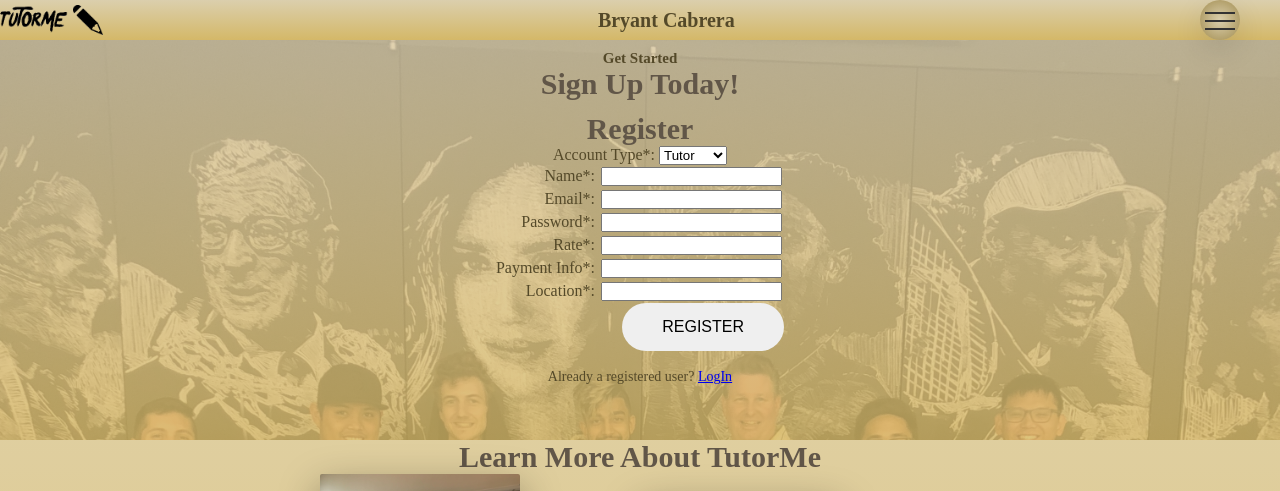
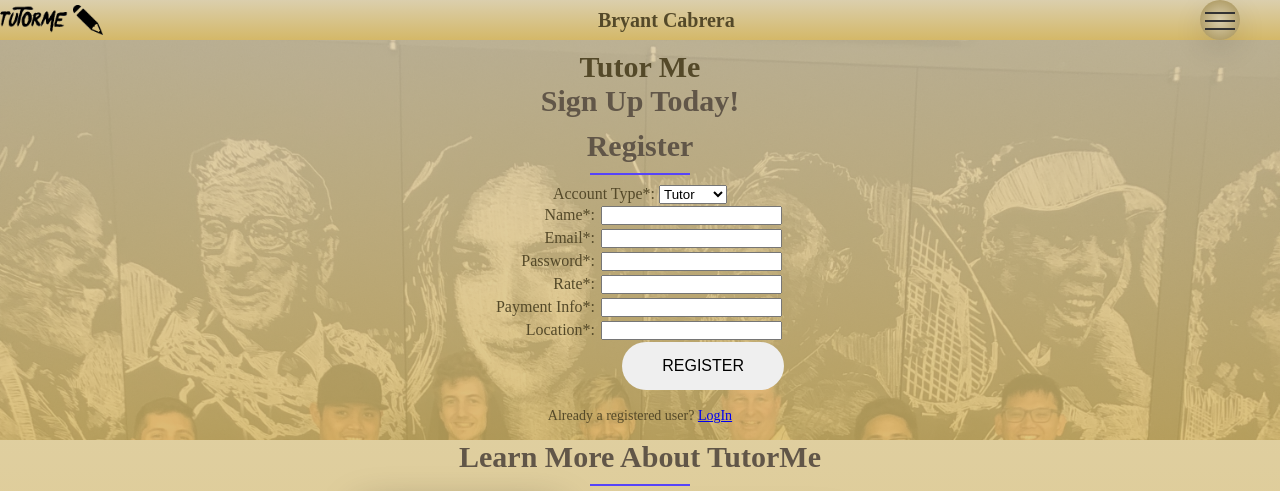
Before and after one commit to BryantCabrera/tutor-me, a Node project: template views/index.ejs in a window 1280 px wide. Shown: the top 491 px of the page. Run offline with Node 20 templates, Linux system fonts and the light colour scheme; the template is opened without the code that fills it, so the values that code supplies are empty; some web fonts are replaced.

Commit message:
Adds Home Index Route view page styling.

```diff
--- a/public/css/style.css
+++ b/public/css/style.css
@@ -577,9 +577,18 @@
   /** Videos **/
   /** Benefits **/
   /** Testimonials **/ }
+  .home h1 {
+    font-size: 3rem; }
   .home section:not(:last-child) h2 {
     font-size: 3rem;
     color: #615648; }
+  .home section h2:first-child:after {
+    display: block;
+    margin: 1rem auto;
+    height: .2rem;
+    width: 10rem;
+    content: " ";
+    background-color: #5643fa; }
   .home .onboarding {
     display: flex;
     flex-direction: column;
--- a/public/sass/pages/_home.scss
+++ b/public/sass/pages/_home.scss
@@ -1,7 +1,20 @@
 .home {
+    & h1 {
+        font-size: 3rem;
+    }
+
     & section:not(:last-child) h2 {
         font-size: 3rem;
         color: $color-secondary-medium;
+    }
+
+    & section h2:first-child:after {
+        display: block;
+        margin: 1rem auto;
+        height: .2rem;
+        width: 10rem;
+        content: " ";
+        background-color: $color-tertiary-dark;
     }
 
     & .onboarding {
@@ -90,8 +103,8 @@
                 outline-offset: 2rem;
 
                 &--p1 {
-                    top: 0rem;
-                    left: 0;
+                    top: 0;
+                    left: 4rem;
                     height: 15rem;
                     width: auto;
                 }
@@ -128,21 +141,27 @@
     & .benefits {
         display: grid;
         grid-template-columns: 1fr 1fr;
-        grid-template-rows: 3rem 1fr 1fr;
+        grid-template-rows: 6rem 1fr 1fr;
         grid-template-areas:  "title title"
                               "img list"
                               "img list";
         height: 32.6rem;
         width: 100%;
-        background-color: linear-gradient(to bottom, $color-primary-light, $color-primary);
+        margin-bottom: 1rem;
+        background-image: radial-gradient($color-primary-light, $color-primary);
+        -webkit-clip-path: polygon(15% 0, 85% 0, 100% 15%, 100% 85%, 85% 100%, 15% 100%, 0 85%, 0 15%);
+    clip-path: polygon(15% 0, 85% 0, 100% 15%, 100% 85%, 85% 100%, 15% 100%, 0 85%, 0 15%);
 
         &__title {
             grid-area: title;
             justify-self: center;
+            padding-bottom: 2rem;
         }
 
         & img {
             grid-area: img;
+            justify-self: center;
+            height: 100%;
         }
 
         &__list {
@@ -231,9 +250,10 @@
                 margin-top: 4rem;
 
                 & cite {
+                    display: block;
+                    text-align: center;
                     font-size: 90%;
                     margin-top: 2.5rem;
-                    display: block;
 
                     & img {
                         height: 45px;
--- a/views/index.ejs
+++ b/views/index.ejs
@@ -3,8 +3,8 @@
 }); %>
 
 <main class="home">
-    <section class="onboarding">
-        <h1>Get Started</h1>
+    <section id="onboarding" class="onboarding">
+        <h1>Tutor Me</h1>
         <h2>Sign Up Today!</h2><br>
 
         <span class="message"><%= message %></span>
@@ -107,7 +107,7 @@
         <div class="benefits__title">
             <h2>Benefits &mdash; Plenty</h2>
         </div>
-        <img src="resources/img/app-iPhone.png" alt="TutorMe app on iPhone" title="TutorMe app on iPhone" class="app-screen">
+        <img src="/imgs/app-iPhone.png" alt="TutorMe app on iPhone" title="TutorMe app on iPhone" class="app-screen">
         <div class="benefits__list">
             <div class="benefits__list--item">
                 <div>1</div>
@@ -143,7 +143,7 @@
             </blockquote>
 
             <blockquote class="testimonials__quotes--3">
-                As a fulltime pre-med student in college, I was looking for an on-demand tutoring service that could provide quality tutors.  I love that I can see feedback from other students about tutors I'm considering.
+                As a full-time pre-med student in college, I was looking for an on-demand tutoring service that could provide quality tutors.  I love that I can see feedback from other students about tutors I'm considering.
                 <cite><img src="/imgs/profile-pictures/Abraham.png" alt="Customer 3 photo" title="Customer 3 photo">Abraham Hsu</cite>
             </blockquote>
         </div>
@@ -175,11 +175,9 @@
         if (account == 'Tutor') {
             $('.tutor-form').show();
             $('.student-form').hide();
-            console.log('tutor account');
         } else if (account == 'Student') {
             $('.tutor-form').hide();
             $('.student-form').show();
-            console.log('student account');
         }
     });
 </script>
```
Also changed, not shown: other parts of public/css/style.css (+15 -8 lines), public/imgs/app-iPhone.png, public/imgs/mobile-screenshot.png (added), 1 other file.
